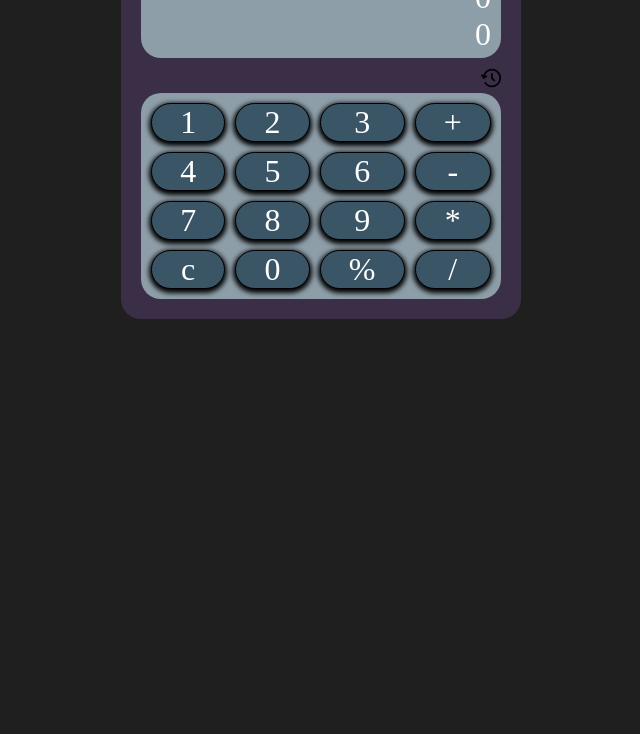
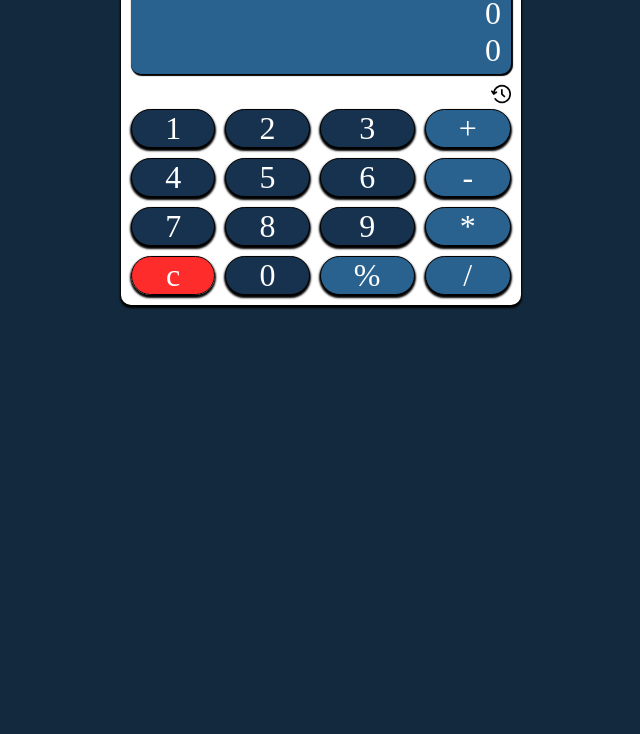
Before and after one commit to 033himanshu/calculator, a plain HTML site: page index.html in a window 1280 px wide. Shown: the part 66-800 px from the top of the page, without its empty margins (319-959 px from the left). Drawn offline with Linux system fonts and the light colour scheme.

Commit message:
UI changes

```diff
--- a/index.css
+++ b/index.css
@@ -2,12 +2,13 @@
     margin: 0;
     padding : 0;
     box-sizing: border-box;
+    transition : 100ms all;
 }
 
 body {
     text-align : right;
     font-size: xx-large;
-    background-color: rgb(31, 31, 31);
+    background-color: #13293D;
     color : #ffffff;
 }
 .container{
@@ -18,32 +19,43 @@ body {
 .calc-body{
     max-width: 800px;
     min-width: 400px;
-    background-color: rgb(59, 47, 71);
+    background-color: #ffffff;
     display : flex;
     gap : 5px;
     flex-direction: column;
-    padding: 20px;
-    border-radius: 20px;
+    padding: 10px;
+    border-radius: 10px;
+    box-shadow: 0 2px 2px 1px black;
 
 }
+#logo{
+    color : #2A628F;
+    align-self: center;
+    font-weight: 700;
+    font-size:large;
+}
 .screen{
-    background-color: #8e9ea8;
+    background-color: #2A628F;
     padding: 5px 10px;
-    border-radius: 20px;
+    border-radius: 10px;
+    box-shadow: 1px 1px 1px 1px black;
 }
 .history{
-    background-color: #8e9ea8;
+    background-color: #2A628F;
     padding: 10px;
     border-radius: 20px;
     display: flex;
     flex-direction: column;
-    gap: 5px;
+    gap: 4px;
 }
 .item{
-    background-color: #8e9ea8;
+    border-top : 0px;
+    color : #ffffff;
     padding: 5px 10px;
-    border-radius: 20px;
-    border-bottom: 1px dashed black;
+    border-radius: 0 0 10px 10px;
+    border-bottom: 2px solid black;
+    box-shadow: 0 2px black;
+    border-top: 0;
 }
 img {
     height: 20px;
@@ -51,26 +63,31 @@ img {
     align-self: flex-end;
 }
 .buttons{
-    padding: 10px;
-    background-color: #8e9ea8;;
     border-radius: 20px;
     display: grid;
     grid-template-columns: auto auto auto auto;
     gap: 10px;
 }
+
 .btn{
     border-radius: 20px;
     display: flex;
     justify-content: center;
     align-items: center;
     border: 1px solid black;
-    background-color: #3a5566;
-    box-shadow: 0 2px 5px 2px black;
+    background-color: #16324F;
+    box-shadow: 0 2px 2px 1px black;
     transition: 100ms all;
     cursor: pointer;
 }
 .btn:hover{
-    box-shadow: 0 2px 1px 1px black;
+    box-shadow: 0 2px 0px 0px black;
+}
+#clear {
+    background-color: rgba(255, 0, 0, 0.829);
+}
+.operator{
+    background-color: #2A628F;
 }
 .error {
     color : red
--- a/index.html
+++ b/index.html
@@ -10,6 +10,7 @@
 <body>
     <div class="container">
         <div class="calc-body">
+             <div id="logo">Cal-C</div>
             <div class="screen">
                 <p id="expression"></p>
                 <p id="result"></p>
@@ -18,22 +19,22 @@
             <img src="history.png" id="history-icon" alt="history icon">
             <div class="history"></div>
             <div class="buttons">
-                <div id="one" class="btn number">1</div>
-                <div id="two" class="btn number">2</div>
-                <div id="three" class="btn number">3</div>
-                <div id="plus" class="btn operator">+</div>
-                <div id="four" class="btn number">4</div>
-                <div id="five" class="btn number">5</div>
-                <div id="six" class="btn number">6</div>
-                <div id="minus" class="btn operator">-</div>
-                <div id="seven" class="btn number">7</div>
-                <div id="eight" class="btn number">8</div>
-                <div id="nine" class="btn number">9</div>
-                <div id="product" class="btn operator">*</div>
-                <div id="modulus" class="btn operator">c</div>
-                <div id="zero" class="btn number">0</div>
-                <div id="equal" class="btn operator">%</div>
-                <div id="divide" class="btn operator">/</div>
+                <div class="btn number">1</div>
+                <div class="btn number">2</div>
+                <div class="btn number">3</div>
+                <div class="btn operator">+</div>
+                <div class="btn number">4</div>
+                <div class="btn number">5</div>
+                <div class="btn number">6</div>
+                <div class="btn operator">-</div>
+                <div class="btn number">7</div>
+                <div class="btn number">8</div>
+                <div class="btn number">9</div>
+                <div class="btn operator">*</div>
+                <div id='clear' class="btn operator">c</div>
+                <div class="btn number">0</div>
+                <div class="btn operator">%</div>
+                <div class="btn operator">/</div>
             </div>
         </div>
     </div>
--- a/index.js
+++ b/index.js
@@ -70,7 +70,7 @@ const setOutput = () => {
         exp += e
     input.innerText = exp
 }
-const setInvalidExpression = (msg = "Invalid Attempt\ns") => {
+const setInvalidExpression = (msg = "Invalid Attempt\n") => {
     span.innerText = msg
 }
 //adding click event
```
